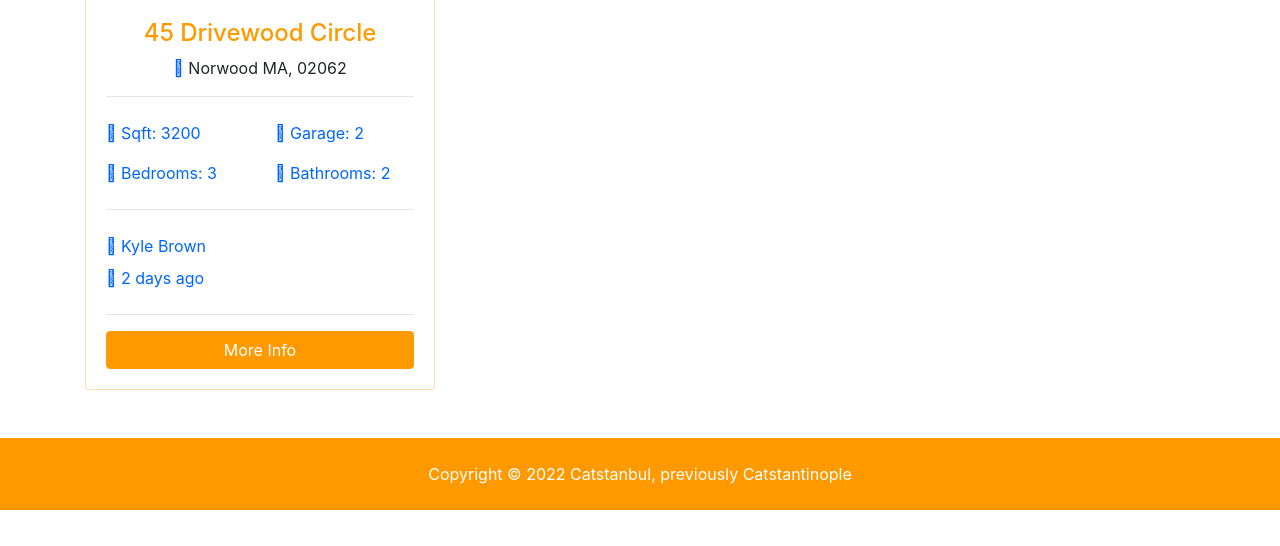
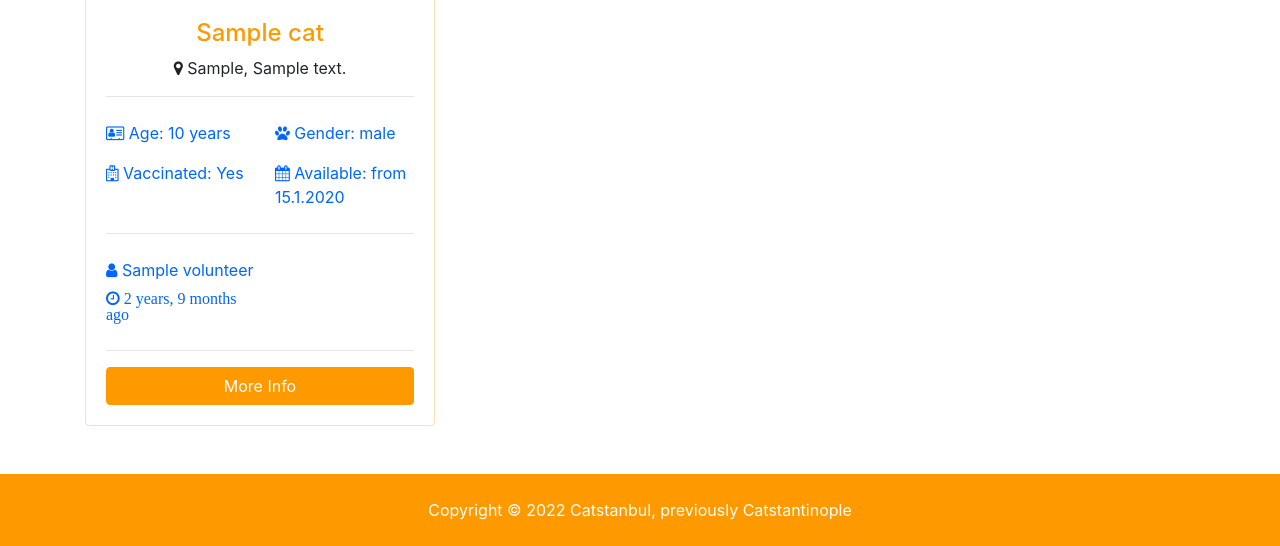
Before and after one commit to Daria200/catstanbul, a Django app: page /cats/search in a window 1280 px wide. Shown: the part 789-1335 px from the top of the page. Before the commit the page ends 1299 px from the top, so only its background shows below. Run offline with Django 3.2, Linux system fonts and the light colour scheme; tables that the repository leaves empty hold one stand-in row (values such as "Sample post"); grey boxes marked "Sample" are stand-in pictures; parts of the project's set-up code (start-up, migrations or seed data) failed here and were passed over; some libraries are stand-ins or nearby versions.

Commit message:
search form filtering

```diff
--- a/cats/choices.py
+++ b/cats/choices.py
@@ -1,5 +1,5 @@
 gender_choices = {"female": "Female", "male": "Male"}
-age_choices = {"<1": "<1", "1": 1, "2": 2, "3": 3, "4": 4, "4+": "4+"}
+age_choices = {"0": "0", "1": 1, "2": 2, "3": 3, "4": 4, "4+": "4+"}
 donation_choices = {
     "10": "$10",
     "20": "$20",
--- a/cats/views.py
+++ b/cats/views.py
@@ -1,3 +1,4 @@
+from ast import keyword
 from multiprocessing import context
 from django.shortcuts import get_object_or_404, render
 from django.core.paginator import Paginator
@@ -23,9 +24,43 @@ def cat(request, cat_id):
 
 
 def search(request):
+    queryset_list = Cat.objects.order_by('-list_date')
+
+    # Keywords
+    if 'keywords' in request.GET:
+        keywords = request.GET['keywords']
+        if keywords:
+            queryset_list = queryset_list.filter(description__icontains = keywords)
+
+    # City
+    if 'city' in request.GET:
+        city = request.GET['city']
+        if city:
+            queryset_list = queryset_list.filter(city__iexact = city)
+
+    # Gender
+    if 'gender' in request.GET:
+        gender = request.GET['gender']
+        if gender:
+            queryset_list = queryset_list.filter(gender__iexact = gender)
+
+    # Age
+    if 'age' in request.GET:
+        age = request.GET['age']
+        if age:
+            queryset_list = queryset_list.filter(age__iexact = age)
+
+    # Donation
+    if 'donation' in request.GET:
+        donation = request.GET['donation']
+        if donation:
+            queryset_list = queryset_list.filter(donation__iexact = donation)
+
+
     context = {
         "age_choices": age_choices,
         "gender_choices": gender_choices,
         "donation_choices": donation_choices,
+        'cats':queryset_list
     }
     return render(request, "cats/search.html", context)
--- a/templates/cats/cats.html
+++ b/templates/cats/cats.html
@@ -88,7 +88,7 @@
         </div>
       </div>
       {% endfor %} {% else %}
-      <div class="col-md-12"><p>{No Cats Available}</p></div>
+      <div class="col-md-12"><p>No Cats Available</p></div>
       {% endif %}
     </div>
 
--- a/templates/cats/search.html
+++ b/templates/cats/search.html
@@ -95,49 +95,63 @@
     <div class="container">
       <div class="row">
 
-        <!-- Cat 1 -->
+        {% if cats %} {% for cat in cats %}
         <div class="col-md-6 col-lg-4 mb-4">
           <div class="card listing-preview">
-            <img class="card-img-top" src="assets/img/homes/home-1.jpg" alt="">
+            <img class="card-img-top" src="{{ cat.photo_main.url }}" alt="" />
             <div class="card-img-overlay">
               <h2>
-                <span class="badge badge-secondary text-white">$490,000</span>
+                <span class="badge badge-secondary text-white"
+                  >${{ cat.donation }}</span
+                >
               </h2>
             </div>
             <div class="card-body">
               <div class="listing-heading text-center">
-                <h4 class="text-primary">45 Drivewood Circle</h4>
+                <h4 class="text-primary">{{ cat.name }}</h4>
                 <p>
-                  <i class="fas fa-map-marker text-secondary"></i> Norwood MA, 02062</p>
+                  <i class="fa fa-map-marker"></i> {{ cat.city }},
+                  {{ cat.address }}
+                </p>
               </div>
-              <hr>
+              <hr />
               <div class="row py-2 text-secondary">
                 <div class="col-6">
-                  <i class="fas fa-th-large"></i> Sqft: 3200</div>
+                  <i class="fa fa-address-card-o"></i> Age: {{ cat.age }}
+                  {% if cat.age < 2 %} year {% else %} years {% endif %}
+                </div>
                 <div class="col-6">
-                  <i class="fas fa-car"></i> Garage: 2</div>
+                  <i class="fa fa-paw"></i> Gender: {{ cat.gender }}
+                </div>
+
               </div>
               <div class="row py-2 text-secondary">
                 <div class="col-6">
-                  <i class="fas fa-bed"></i> Bedrooms: 3</div>
+                  <i class="fa fa-hospital-o"></i> Vaccinated: {% if cat.vaccinated == True %} Yes {% else %} No {% endif %}
+                </div>
                 <div class="col-6">
-                  <i class="fas fa-bath"></i> Bathrooms: 2</div>
+                  <i class="fa fa-calendar"></i> Available: from {{ cat.available_from|date:'j.n.Y' }}
+                </div>
               </div>
-              <hr>
+              <hr />
               <div class="row py-2 text-secondary">
                 <div class="col-12">
-                  <i class="fas fa-user"></i> Kyle Brown</div>
+                  <i class="fa fa-user"></i> {{ cat.volunteer }}
+                </div>
               </div>
               <div class="row text-secondary pb-2">
-                <div class="col-6">
-                  <i class="fas fa-clock"></i> 2 days ago</div>
+                <div class="col-6"><i class="fa fa-clock"> {{ cat.list_date|timesince }} ago</i></div>
               </div>
-              <hr>
-              <a href="listing.html" class="btn btn-primary btn-block">More Info</a>
+              <hr />
+              <a href="{% url 'cat' cat.id %}" class="btn btn-primary btn-block"
+                >More Info</a
+              >
             </div>
           </div>
         </div>
-
+        {% endfor %} {% else %}
+        <div class="col-md-12"><p>No Cats Available</p></div>
+        {% endif %}
       </div>
     </div>
   </section>
```
